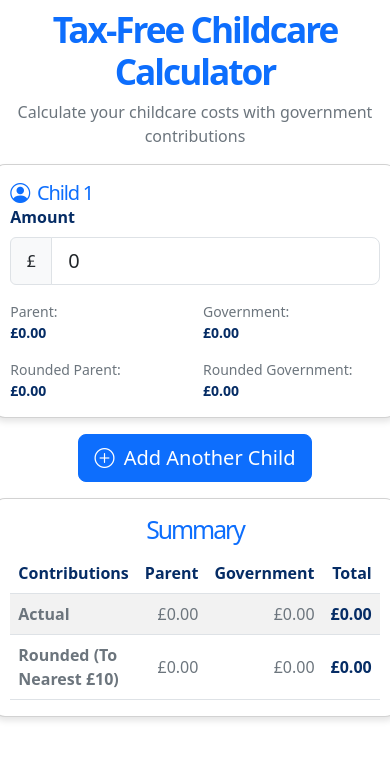
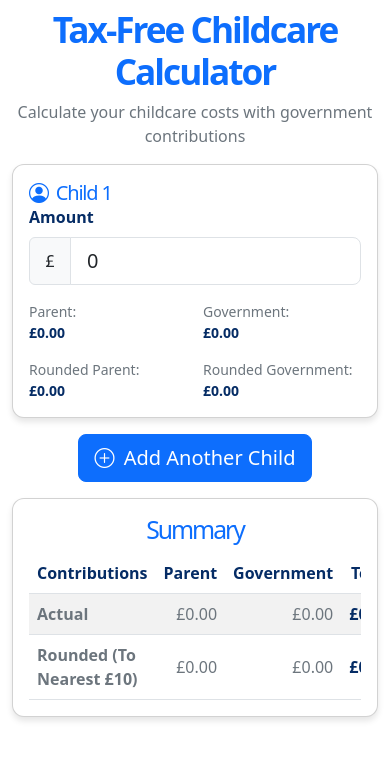
Before and after one commit to spfuller/tax-free-childcare-calculator, an Angular app: page / in a window 390 px wide. Shown: the top 760 px of the page. Built offline with nearby package versions, Linux system fonts and the light colour scheme.

Commit message:
remove styling on main to make fix issue on mobile devices (#18)

```diff
--- a/src/styles.scss
+++ b/src/styles.scss
@@ -19,12 +19,6 @@ h5 {
   letter-spacing: -0.075rem;
 }
 
-main {
-  display: flex;
-  justify-content: center;
-  align-items: center;
-}
-
 .child-card {
   max-width: 720px;
   box-shadow: 0 4px 6px rgba(0, 0, 0, 0.1);
```
